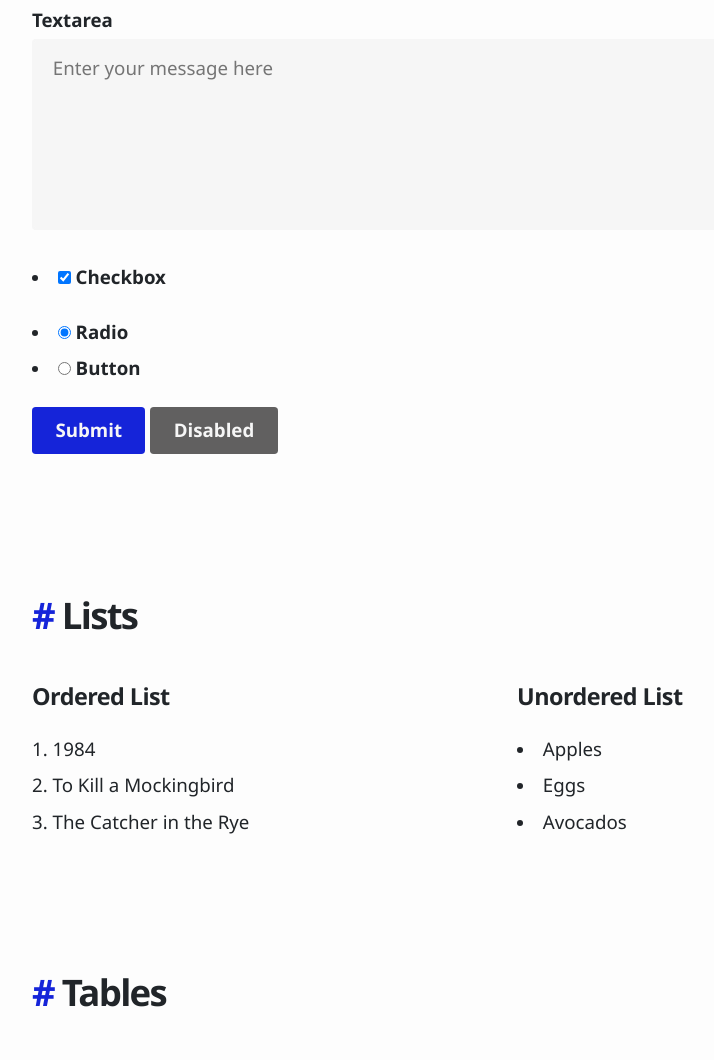
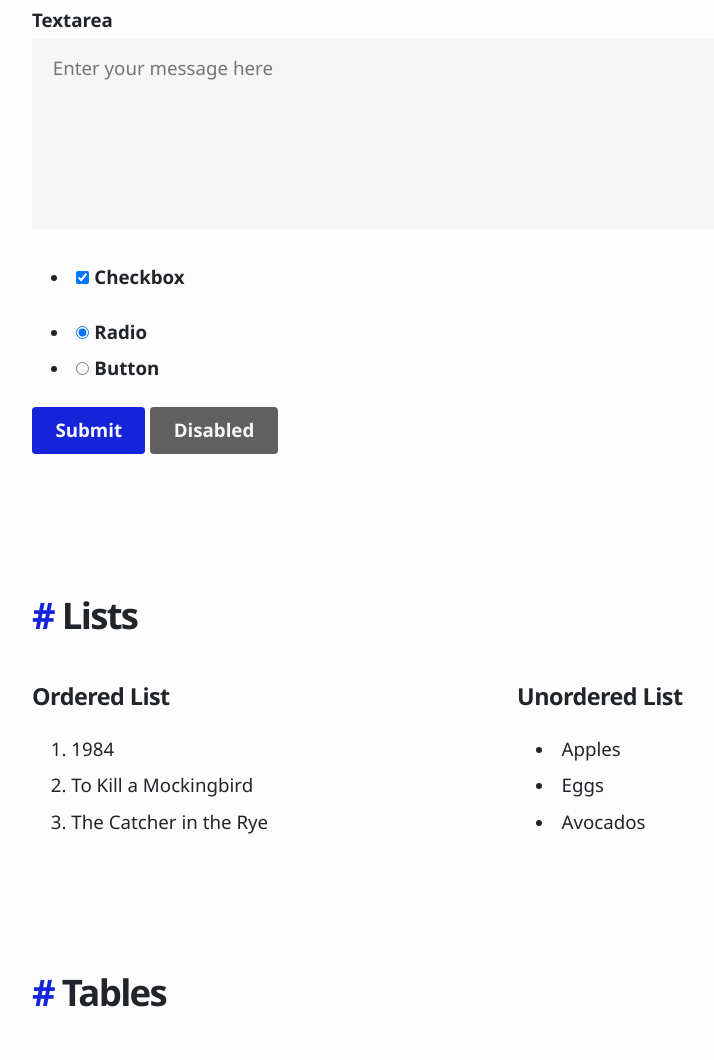
Before and after one commit to ruanmartinelli/axist, a website: page index.html in a window 1280 px wide. Shown: the part 2447-3507 px from the top of the page, without its empty margins (118-832 px from the left). Drawn offline with Linux system fonts and the light colour scheme.

Commit message:
Add support for nested lists (#4)

```diff
--- a/src/index.css
+++ b/src/index.css
@@ -349,8 +349,7 @@ ol {
 
 ol,
 ul {
-  padding-left: 0;
-  margin-top: 1rem;
+  padding-left: 1rem;
   margin-bottom: 1rem;
 }
 
```
